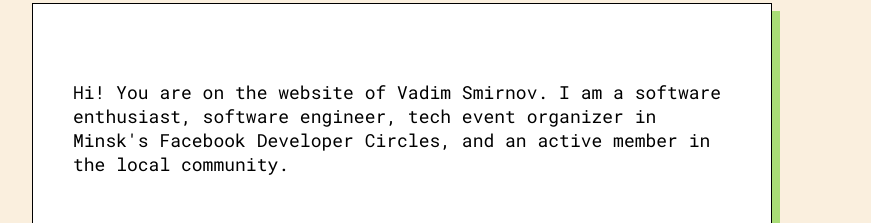
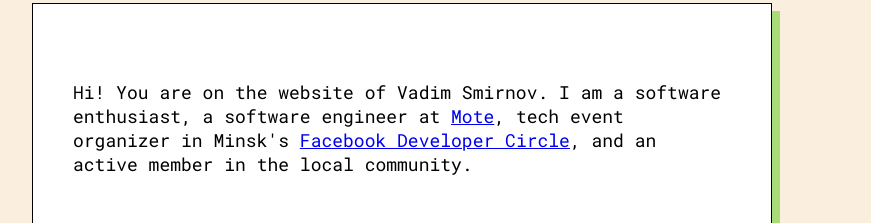
Before and after one commit to FuzzyReason/fuzzyreason.io, a Gatsby site: page / in a window 1280 px wide. Shown: the part 146-369 px from the top of the page, without its empty margins (238-1109 px from the left). Built offline with nearby package versions, Linux system fonts and the light colour scheme; Gatsby itself is replaced by a stand-in of ours; a small style sheet from the web is missing.

Commit message:
Update Pages “index”

```diff
--- a/data/pages/index-page.md
+++ b/data/pages/index-page.md
@@ -4,6 +4,5 @@
 title: Vadim Smirnov
 subtitle: software engineer
 ---
-  Hi! You are on the website of Vadim Smirnov.  I am a software
-  enthusiast, software engineer,  tech event organizer in Minsk's Facebook
-  Developer Circles,  and an active member in the local community.
+ Hi! You are on the website of Vadim Smirnov.  I am a software
+ enthusiast, a software engineer at [Mote](https://www.justmote.me/), tech event organizer in Minsk's [Facebook Developer Circle](https://developers.facebook.com/developercircles/),  and an active member in the local community.
```
